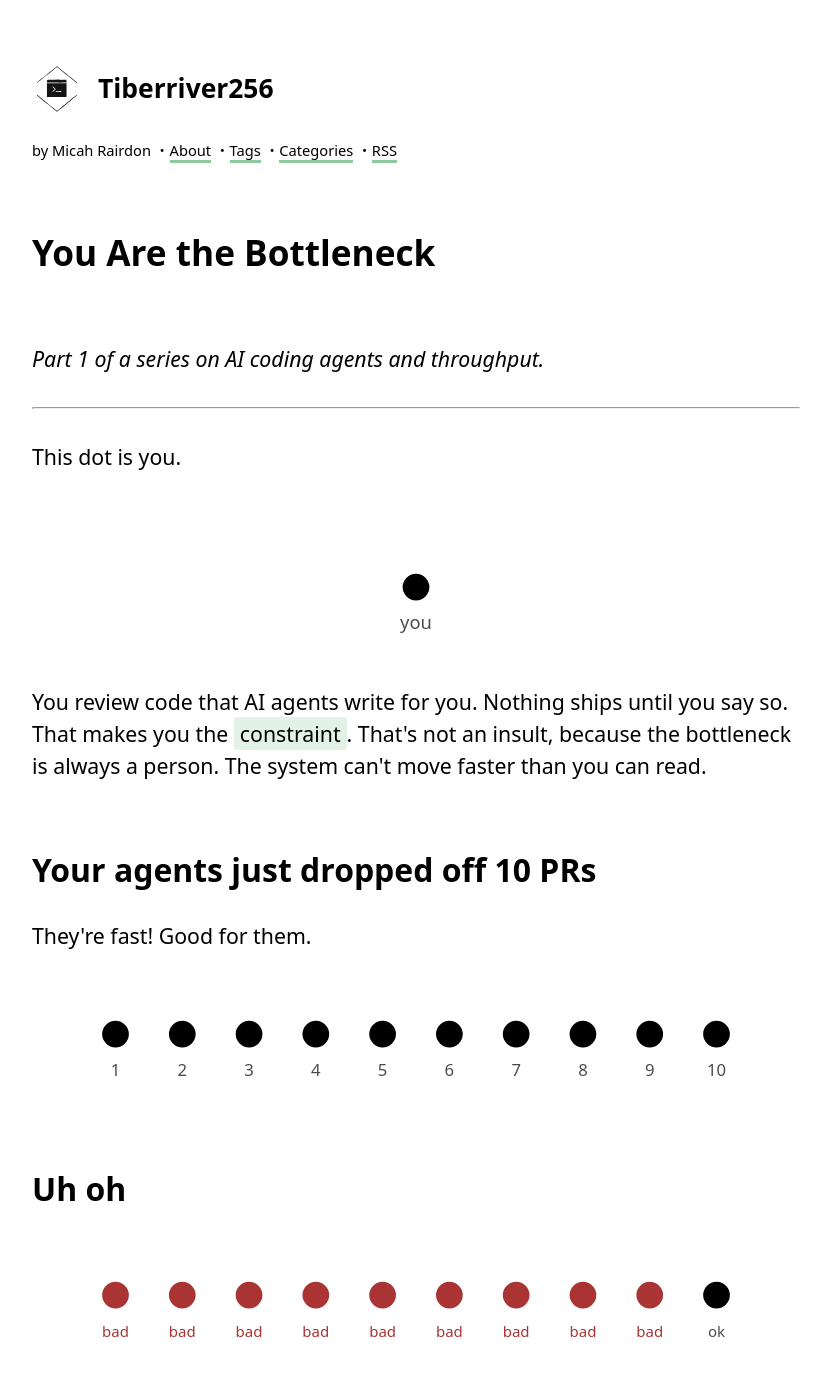
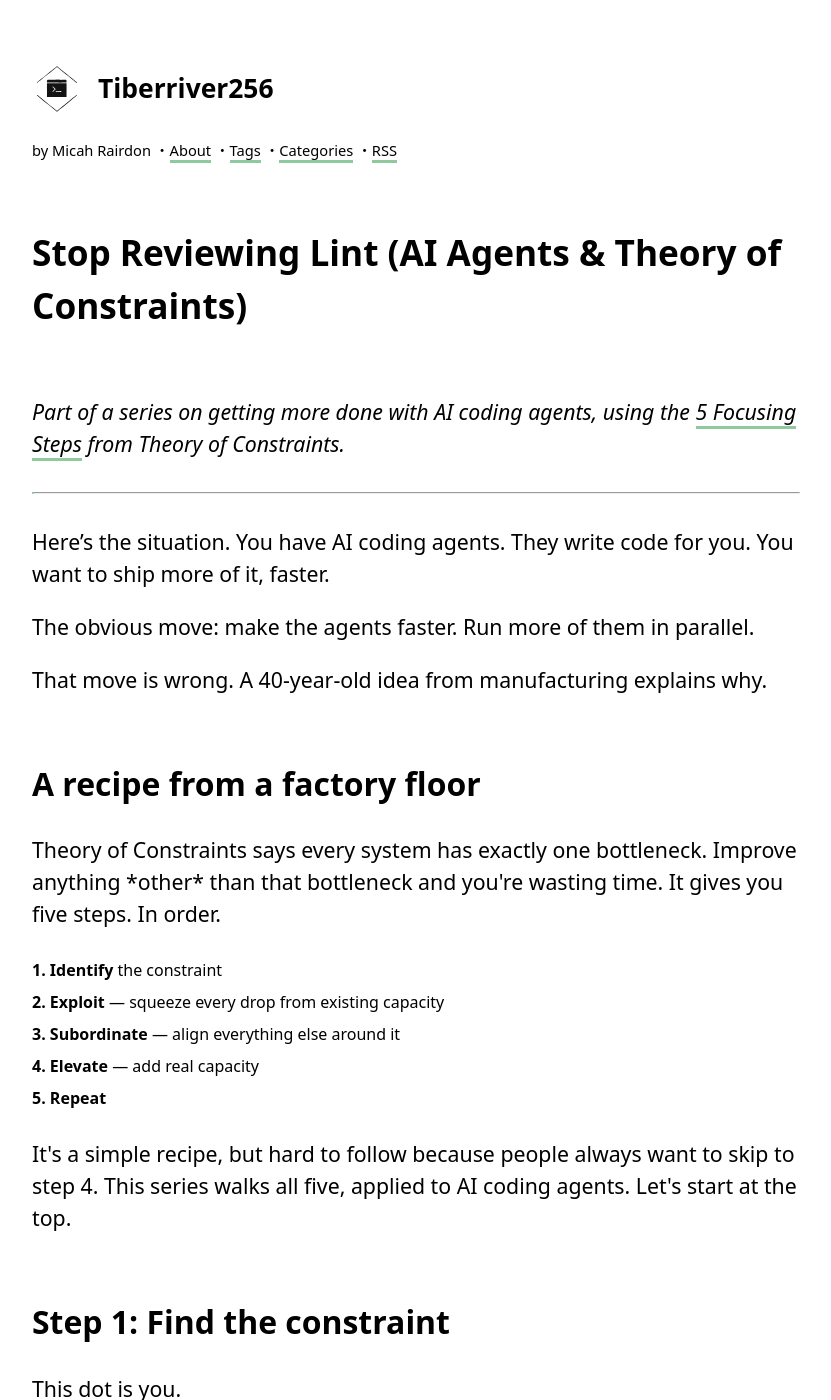
Before and after one commit to Tiberriver256/Tiberriver256.GitHub.io, a Jekyll site: the page built from _posts/2026-04-04-you-are-the-bottleneck.md, in a window 1280 px wide and 1400 px high. Shown: the whole window, without its empty margins (224-1055 px from the left). Built offline with Jekyll 4.4.1, drawn with Linux system fonts in a browser that asks for light colours; comment, search, counter and statistics services are not loaded; some of the changed text lies outside the part shown.

Commit message:
fix(blog): update title and description for clarity in "You Are the Bottleneck" post

```diff
--- a/_posts/2026-04-04-you-are-the-bottleneck.md
+++ b/_posts/2026-04-04-you-are-the-bottleneck.md
@@ -1,8 +1,8 @@
 ---
 published: true
 layout: post
-title: "You Are the Bottleneck"
-description: "AI coding agents write fast. You review slow. Step one: stop wasting your review cycles on lint."
+title: "Stop Reviewing Lint (AI Agents & Theory of Constraints)"
+description: "Your AI agents generate more code than you can review. The first move: stop wasting your scarce review cycles on stuff a linter catches."
 modified: 2026-04-04
 tags:
   - Theory of Constraints
@@ -50,13 +50,43 @@ categories:
 </style>
 <noscript><style>.toc-section { opacity: 1; transform: none; }</style></noscript>
 
-*Part 1 of a series on AI coding agents and throughput.*
+*Part of a series on getting more done with AI coding agents, using the [5 Focusing Steps](https://en.wikipedia.org/wiki/Theory_of_constraints#The_five_focusing_steps) from Theory of Constraints.*
 
 ---
 
+Here's the situation. You have AI coding agents. They write code for you. You want to ship more of it, faster.
+
+The obvious move: make the agents faster. Run more of them in parallel.
+
+That move is wrong. A 40-year-old idea from manufacturing explains why.
+
+<div class="toc-section" data-anim>
+
+<h2>A recipe from a factory floor</h2>
+
+Theory of Constraints says every system has exactly one bottleneck. Improve anything *other* than that bottleneck and you're wasting time.
+
+It gives you five steps. In order.
+
+<div class="toc-def">
+<div><strong>1. Identify</strong> the constraint</div>
+<div><strong>2. Exploit</strong> — squeeze every drop from existing capacity</div>
+<div><strong>3. Subordinate</strong> — align everything else around it</div>
+<div><strong>4. Elevate</strong> — add real capacity</div>
+<div><strong>5. Repeat</strong></div>
+</div>
+
+It's a simple recipe, but hard to follow because people always want to skip to step 4.
+
+This series walks all five, applied to AI coding agents. Let's start at the top.
+</div>
+
+<div class="toc-section" data-anim>
+
+<h2>Step 1: Find the constraint</h2>
+
 This dot is you.
 
-<div class="toc-section" data-anim>
 <div class="toc-scene">
 <svg viewBox="0 0 460 70" aria-label="You — the constraint — represented as a single dot">
 <circle cx="230" cy="30" r="8" fill="currentColor"/>
@@ -64,9 +94,22 @@ This dot is you.
 </svg>
 </div>
 
-You review code that AI agents write for you. Nothing ships until you say so.
+You review code that AI agents write. Nothing ships until you say so.
 
-That makes you the <span class="toc-em">constraint</span>. That's not an insult, because the bottleneck is always a person. The system can't move faster than you can read.
+That makes you the <span class="toc-em">constraint</span>, because the system moves at the speed you can read.
+
+In every AI-assisted dev team I've seen, the human reviewer is the bottleneck. Your agents produce more code in an hour than you can review in a day. You will always have more input than you can handle.
+
+Step 1: done.
+</div>
+
+<div class="toc-section" data-anim>
+
+<h2>Step 2: Exploit the constraint</h2>
+
+<span class="toc-em">Exploit</span> sounds aggressive. It just means: make sure the bottleneck never wastes a cycle. You must be busy doing high-value work. Don't fiddle with tooling. Don't waste your time on nitpicky things. Automate as much as you can.
+
+What's eating your review time right now? Let's find out.
 </div>
 
 <div class="toc-section" data-anim>
@@ -208,39 +251,34 @@ That makes you the <span class="toc-em">constraint</span>. That's not an insult,
 
 <div class="toc-section" data-anim>
 
-<h2>There's a name for this</h2>
-
-<p>In Theory of Constraints, it's called <span class="toc-em">exploiting</span> the constraint.</p>
-
-<div class="toc-def">
-<div><strong>Elevating</strong> = add capacity <span style="opacity:0.6">(clone yourself)</span></div>
-<div><strong>Exploiting</strong> = protect existing capacity <span style="opacity:0.6">(stop feeding junk to the bottleneck)</span></div>
-</div>
+<h2>That's Step 2</h2>
 
 <p>The linter didn't make you faster. It made sure that when you <em>do</em> review something, it's worth reviewing.</p>
 
-<p>And honestly? This part is kind of boring. Linters have existed for decades. If your agents are submitting PRs that fail lint, go fix that. We'll wait.</p>
+<p>This is boring on purpose. Linters have existed for decades. If your agents submit PRs that fail lint, go set up CI. We'll wait.</p>
 
-<p>Okay. Here's where it gets interesting.</p>
+<p>The boring stuff matters because it's <em>cheap</em>. You don't need a workflow rewrite or new tools, just a CI pipeline that catches problems a computer solves in 2 seconds.</p>
 </div>
 
 <div class="toc-section" data-anim>
 
-<h2>The thing everyone tries next doesn't work</h2>
+<h2>What everyone tries next</h2>
 
-<p>The pitch goes like this: <em>"Run 5 agents in parallel! 10x output!"</em></p>
+<p>The pitch: <em>"Run 5 agents in parallel! 10x throughput!"</em></p>
 
-<p>So now your agents produce 50 PRs a day instead of 5.</p>
+<p>Your agents now produce 50 PRs a day.</p>
 
-<p>You still review... 5 a day.</p>
+<p>You still review 5.</p>
 
-<p>Parallelization didn't increase <strong>throughput</strong>. It increased <strong>inventory</strong>, which means a growing pile of PRs sitting there, waiting for you, going stale.</p>
+<p>The other 45 sit there, going stale and accumulating merge conflicts.</p>
 
-<p>More writers doesn't help when the reader is the bottleneck.</p>
+<p>That didn't increase <strong>throughput</strong>. It increased <strong>inventory</strong> — work piling up in front of the constraint, rotting.</p>
 
-<p><em>That's what Part 2 is about.</em></p>
+<p>Step 3 of Theory of Constraints has a name for the rule you just broke: <span class="toc-em">Subordinate</span>. Don't let non-constraints produce faster than the constraint can consume.</p>
 
-<p class="toc-note">This series: (1) stop feeding junk to the bottleneck ← you are here · (2) why parallelization is a trap · (3) what actually moves the needle</p>
+<p><em>That's a future post.</em></p>
+
+<p class="toc-note">This series applies the 5 Focusing Steps to AI coding agents. We're in Step 2 — Exploit. Linters are just the start.</p>
 </div>
 
 <script>
```
